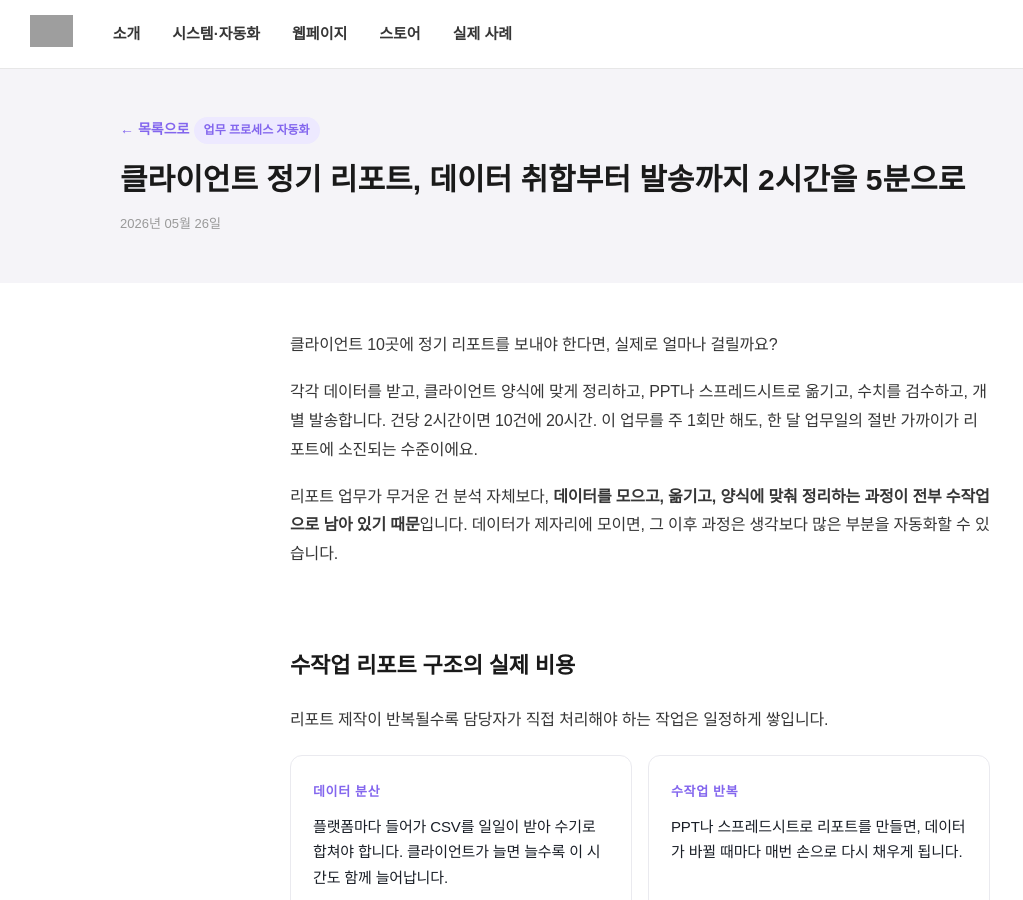
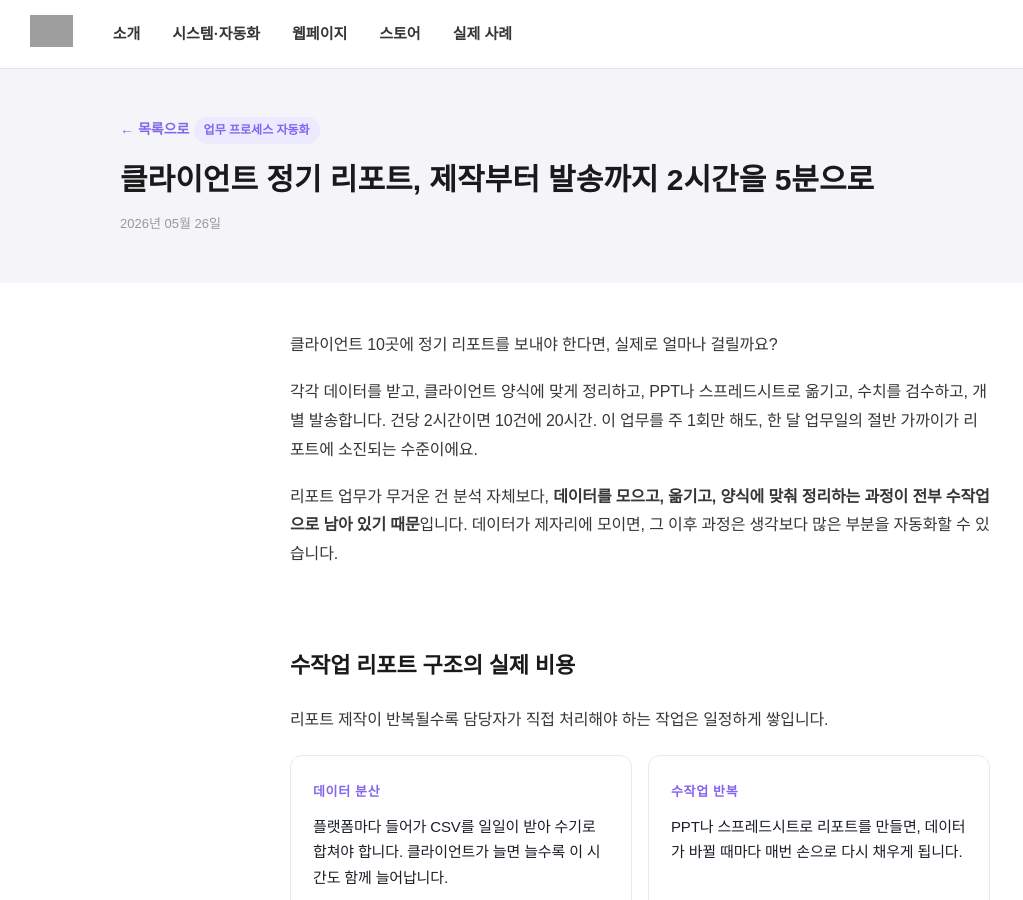
Before and after one commit to nsdlab26/blog, a Jekyll site: the page built from _posts/2026-05-26-client-report-automation.md, in a window 1280 px wide and 900 px high. Shown: the whole window, without its empty margins (0-1023 px from the left). Built offline with Jekyll 4.4.1, drawn with Linux system fonts in a browser that asks for light colours; nearby versions of some CDN libraries; some web fonts are replaced; grey boxes are pictures that could not be loaded.

Commit message:
Update 2026-05-26-client-report-automation.md

```diff
--- a/_posts/2026-05-26-client-report-automation.md
+++ b/_posts/2026-05-26-client-report-automation.md
@@ -1,6 +1,6 @@
 ---
 layout: post
-title: "클라이언트 정기 리포트, 데이터 취합부터 발송까지 2시간을 5분으로"
+title: "클라이언트 정기 리포트, 제작부터 발송까지 2시간을 5분으로"
 slug: client-report-automation
 category: 업무 프로세스 자동화
 cover: https://i.ibb.co/bgbz4m08/2026-05-26-182709.png
```
